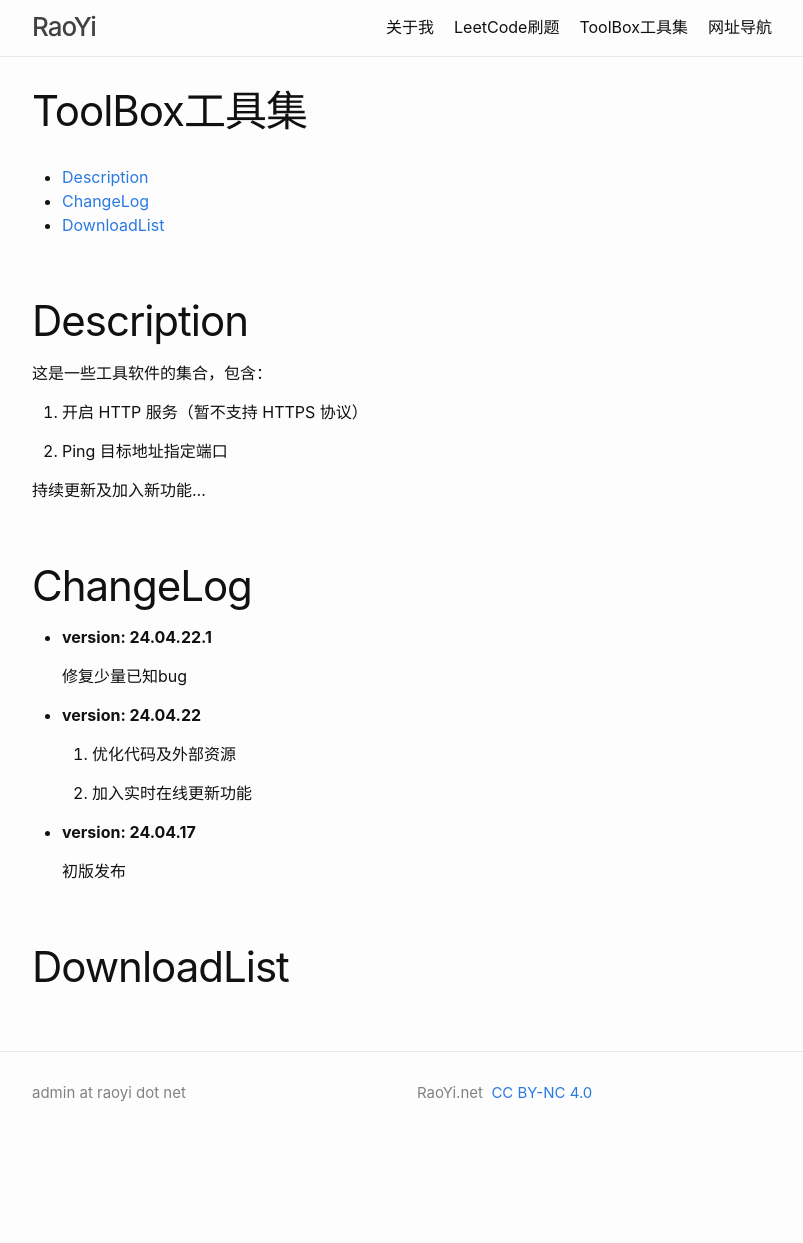
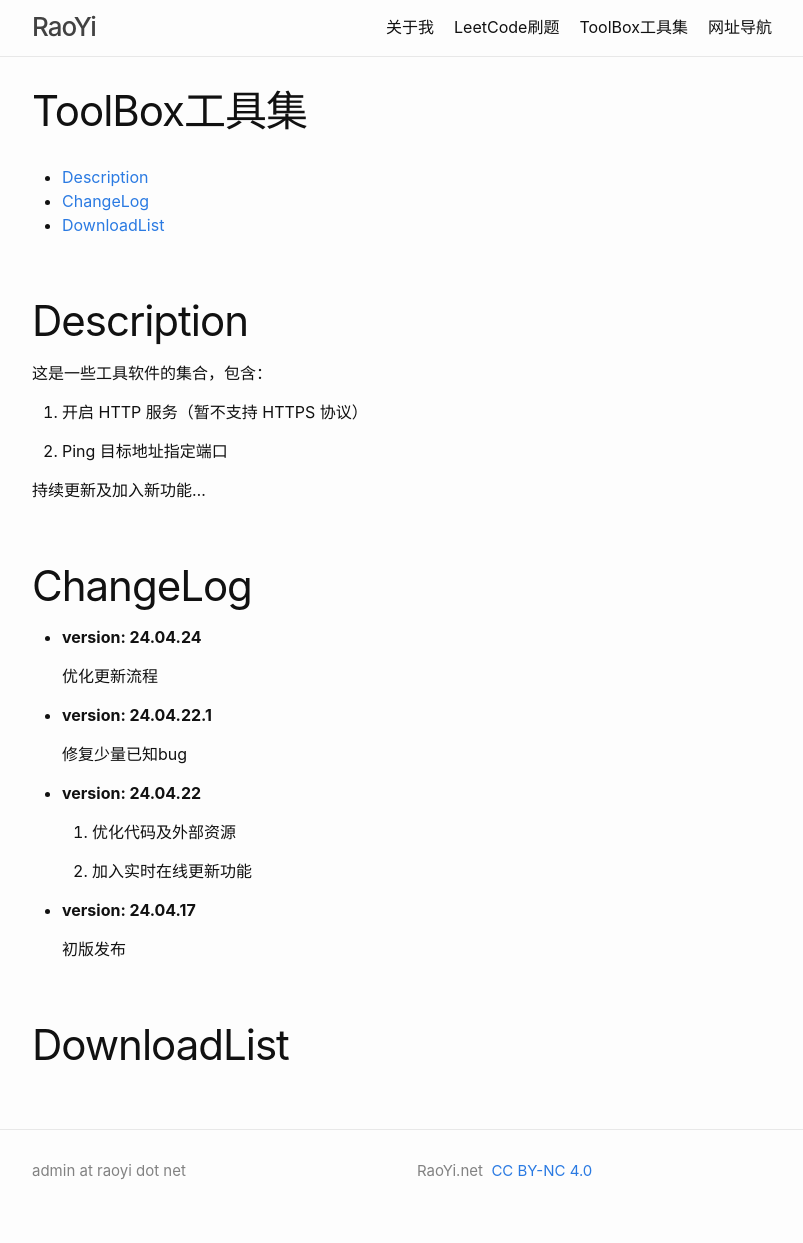
Before and after one commit to raoyi/raoyi.github.io, a Jekyll site: the page built from toolbox.md, in a window 1280 px wide. Shown: the whole page, without its empty margins (238-1041 px from the left). Built offline with Jekyll 4.4.1, drawn with Linux system fonts in a browser that asks for light colours; before the commit the page ends 1165 px from its top, so only the background shows below that.

Commit message:
Update toolbox.md

```diff
--- a/toolbox.md
+++ b/toolbox.md
@@ -20,6 +20,10 @@ permalink: /toolbox/
 
 # ChangeLog {#ChangeLog}
 
+- **version: 24.04.24**
+
+  优化更新流程
+
 - **version: 24.04.22.1**
 
   修复少量已知bug
```
